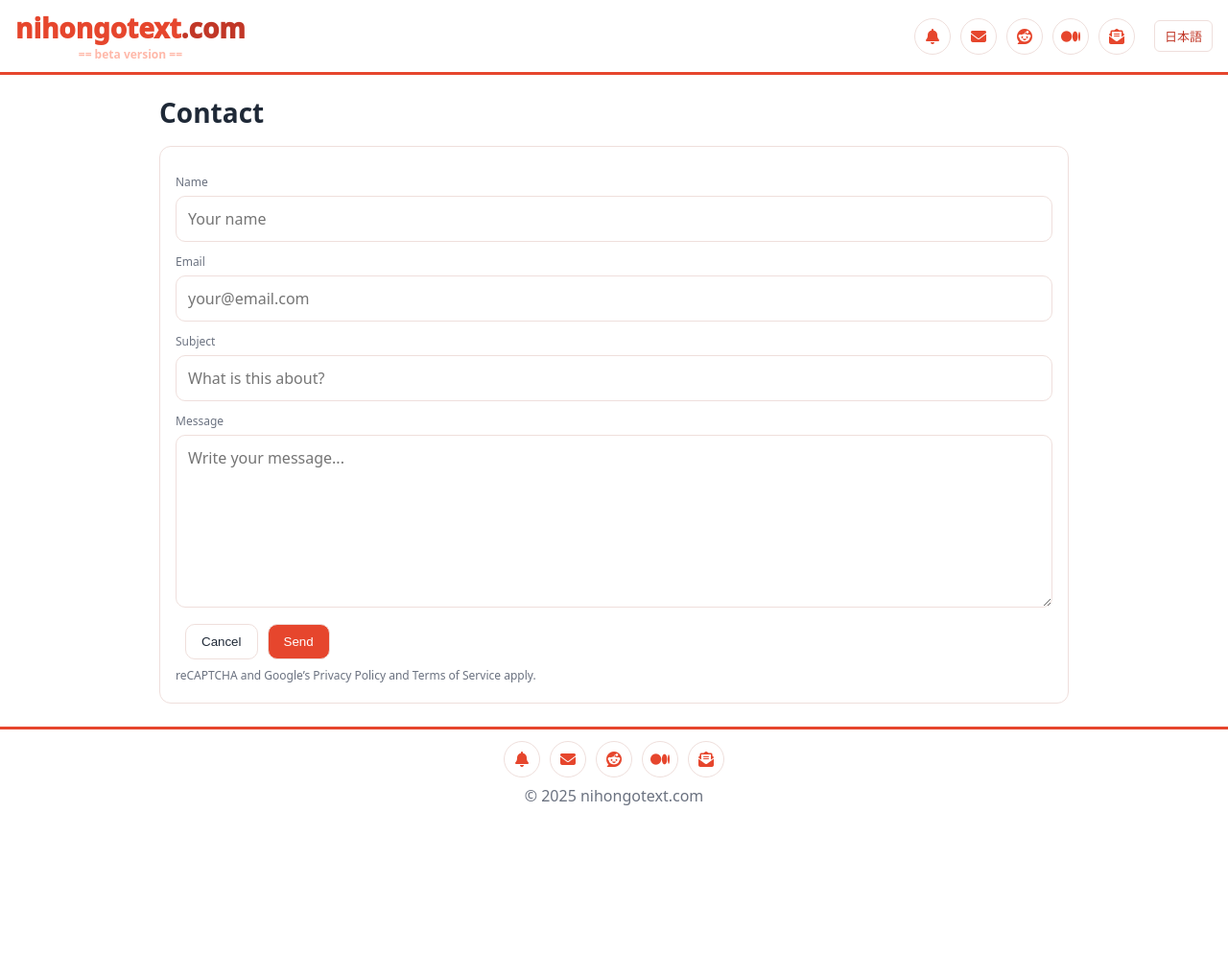
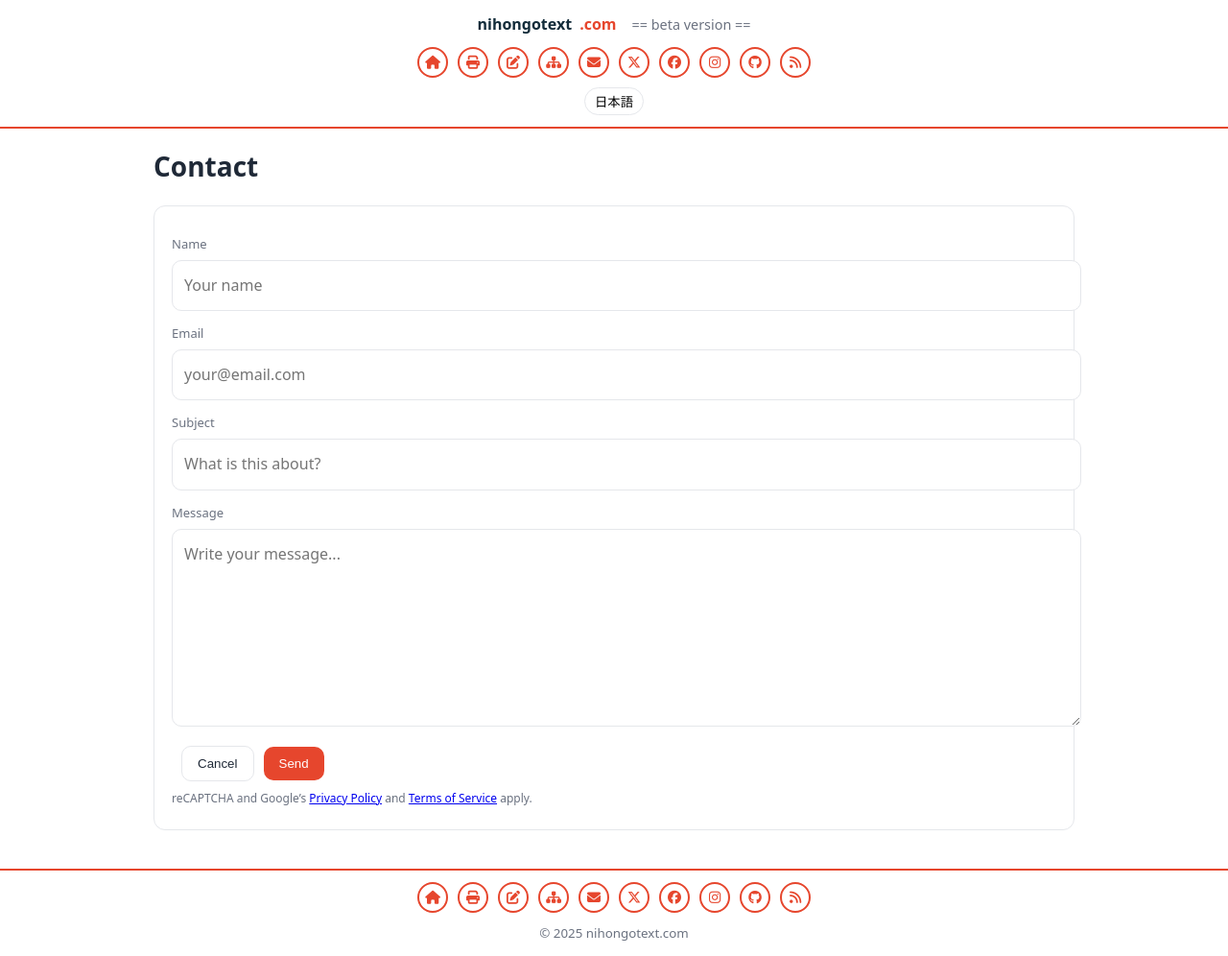
Before and after one commit to kuni92snow/nihongotext, a website: page inquiry/index.html in a window 1280 px wide. Shown: the whole page at 96% size. Before the commit the page ends 852 px from the top, so only its background shows below. Drawn offline with Linux system fonts and the light colour scheme.

Commit message:
Update index.html

```diff
--- a/inquiry/index.html
+++ b/inquiry/index.html
@@ -4,107 +4,52 @@
   <meta charset="utf-8" />
   <meta name="viewport" content="width=device-width,initial-scale=1" />
   <title>Contact | nihongotext.com</title>
+  <link rel="icon" href="/favicon.ico" />
+  <base href="/" />
   <meta name="color-scheme" content="light only" />
 
-  <!-- Font Awesome (icons) -->
-  <link rel="stylesheet" href="https://cdnjs.cloudflare.com/ajax/libs/font-awesome/6.5.1/css/all.min.css" crossorigin="anonymous" referrerpolicy="no-referrer" />
+  <!-- Font Awesome -->
+  <link rel="stylesheet"
+        href="https://cdnjs.cloudflare.com/ajax/libs/font-awesome/6.5.1/css/all.min.css"
+        crossorigin="anonymous" referrerpolicy="no-referrer" />
 
-  <!-- reCAPTCHA v2 (checkbox) -->
+  <!-- reCAPTCHA v2 -->
   <script src="https://www.google.com/recaptcha/api.js" async defer></script>
 
   <style>
     :root{
-      /* ブログ(index 35)に合わせたブランド色 */
-      --shu:#e6462d; --shu-deep:#c13727; --shu-tint:#fff2ef;
-      --shu-soft:#ffb9aa; --white:#fff; --ink:#1f2937; --muted:#6b7280; --border:#efdfdc;
+      --shu:#e6462d; --shu-deep:#c13727; --border:#e5e7eb; --ink:#1f2937; --muted:#6b7280;
     }
-    *{box-sizing:border-box}
-    html,body{margin:0;color:var(--ink);background:#fff;
-      font-family:system-ui,-apple-system,Segoe UI,Roboto,Helvetica,Arial,"Noto Sans JP","Yu Gothic",Meiryo,sans-serif}
-    a{color:inherit;text-decoration:none}
-
-    /* Header */
-    header{border-bottom:3px solid var(--shu);background:#fff}
-    .h-row{display:flex;align-items:center;justify-content:space-between;padding:10px 16px}
-    .brand{display:flex;flex-direction:column;gap:2px}
-    .brand-title{font-weight:980;font-size:28px;color:var(--shu)}
-    .brand-sub{color:var(--shu-soft);font-weight:700;font-size:12px;text-align:center}
-
-    .iconbar{display:flex;gap:10px;flex-wrap:wrap;justify-content:center}
-    .iconbar .tool{display:inline-flex;width:38px;height:38px;align-items:center;justify-content:center;
-      border-radius:50%;border:1px solid var(--border);background:#fff}
-    .iconbar .tool i{color:var(--shu)}
-    .iconbar .tool:hover{border-color:var(--shu)}
-
-    .lang-toggle{
-      margin-left:10px;
-      padding:6px 10px;
-      border:1px solid var(--border);
-      border-radius:6px;
-      background:#fff;
-      color:var(--shu-deep);
-      font-size:13px;
-      cursor:pointer;
-    }
-
-    /* Main */
-    main{max-width:980px;margin:20px auto;padding:0 16px}
+    body{margin:0;background:#fff;color:var(--ink);
+      font-family:system-ui,-apple-system,Segoe UI,Roboto,"Noto Sans JP","Yu Gothic",Meiryo,sans-serif;line-height:1.7}
+    main .wrap{max-width:960px;margin:auto;padding:16px}
     h1{font-size:28px;margin:0 0 16px}
-
-    .card{border:1px solid var(--border);border-radius:12px;background:#fff;padding:16px 16px 12px}
-    label{display:block;font-size:12px;color:var(--muted);margin:12px 0 6px}
-    input,textarea{width:100%;padding:12px 12px;border:1px solid var(--border);border-radius:10px;background:#fff;font:inherit}
+    .card{border:1px solid var(--border);border-radius:12px;background:#fff;padding:16px 18px 14px}
+    label{display:block;font-size:13px;color:var(--muted);margin:12px 0 6px}
+    input,textarea{width:100%;padding:12px;border:1px solid var(--border);border-radius:10px;background:#fff;font:inherit}
     textarea{min-height:180px;resize:vertical}
-
     .row{display:flex;gap:10px;align-items:center;margin-top:12px;flex-wrap:wrap}
-    .btn{padding:10px 16px;border:1px solid var(--border);border-radius:10px;background:var(--shu);color:#fff;cursor:pointer}
-    .btn.secondary{background:#fff;color:var(--ink)}
-    .note{font-size:12px;color:#6b7280;margin-top:8px}
+    .btn{padding:10px 16px;border-radius:10px;background:var(--shu);color:#fff;border:none;cursor:pointer}
+    .btn.secondary{background:#fff;color:var(--ink);border:1px solid var(--border)}
+    .note{font-size:12px;color:var(--muted);margin-top:8px}
     .msg-ok{color:#10b981;font-weight:700}
     .msg-ng{color:#ef4444;font-weight:700}
+    ruby{ruby-position:over;} rt{font-size:.65em;color:#6b7280;letter-spacing:0}
+  </style>
 
-    /* Footer */
-    footer{border-top:3px solid var(--shu);margin-top:24px;background:#fff}
-    .f-row{display:flex;flex-direction:column;gap:8px;align-items:center;justify-content:center;padding:12px 0}
-    .copy{color:#6b7280}
-
-    /* ふりがな */
-    ruby{ruby-position:over;}
-    rt{font-size:.65em;color:#6b7280;letter-spacing:0}
-  </style>
+  <!-- GA4 -->
+  <script async src="https://www.googletagmanager.com/gtag/js?id=G-9QSHWJE0HZ"></script>
+  <script>window.dataLayer=window.dataLayer||[];function gtag(){dataLayer.push(arguments);}gtag('js',new Date());gtag('config','G-9QSHWJE0HZ');</script>
 </head>
 <body>
-  <!-- Header -->
-  <header>
-    <div class="h-row">
-      <div class="brand">
-        <a href="/" aria-label="nihongotext.com">
-          <div class="brand-title">nihongotext<span style="color:var(--shu-deep)">.com</span></div>
-          <div class="brand-sub">== beta version ==</div>
-        </a>
-      </div>
+  <!-- 共通ヘッダー -->
+  <div id="header"></div>
 
-      <div style="display:flex;align-items:center;gap:10px">
-        <!-- top nav -->
-        <nav class="iconbar" aria-label="site tools">
-          <a class="tool" title="Blog" href="/blog/"><i class="fas fa-bell"></i></a>
-          <a class="tool" title="Contact" href="/inquiry/"><i class="fas fa-envelope"></i></a>
-          <a class="tool" title="Reddit" target="_blank" href="https://reddit.com/r/nihongotext"><i class="fab fa-reddit"></i></a>
-          <a class="tool" title="Medium" target="_blank" href="https://medium.com/@nihongotext"><i class="fab fa-medium"></i></a>
-          <a class="tool" title="Substack" target="_blank" href="https://substack.com/@nihongotext"><i class="fas fa-envelope-open-text"></i></a>
-        </nav>
-        <!-- Language toggle -->
-        <button class="lang-toggle" id="langBtn">日本語</button>
-      </div>
-    </div>
-  </header>
-
-  <!-- Main -->
   <main>
+    <div class="wrap">
       <h1 id="title" data-i18n="contact">Contact</h1>
 
       <section class="card" aria-labelledby="title">
-      <!-- 非表示 iframe（GAS 応答を画面遷移なしで受ける） -->
         <iframe name="submit_iframe" id="submit_iframe" style="display:none"></iframe>
 
         <form id="contactForm" target="submit_iframe" method="POST"
@@ -122,11 +67,9 @@
           <label for="message" id="lbMessage" data-i18n="message">Message</label>
           <textarea id="message" name="message" placeholder="Write your message..."></textarea>
 
-        <!-- reCAPTCHA トークン格納 -->
           <input type="hidden" id="token" name="token" />
 
           <div class="row">
-          <!-- v2 checkbox (サイトキーはそのまま使用) -->
             <div class="g-recaptcha" data-sitekey="6LcRKvArAAAAAFVmY21y9o_hwTszHwzp3bgRXtBV"></div>
             <button type="button" class="btn secondary" id="btnCancel" data-i18n="cancel">Cancel</button>
             <button type="submit" class="btn" id="btnSend" data-i18n="send">Send</button>
@@ -140,130 +83,95 @@
           <div class="note" id="msg" aria-live="polite"></div>
         </form>
       </section>
+    </div>
   </main>
 
-  <!-- Footer -->
-  <footer>
-    <div class="f-row">
-      <div class="iconbar">
-        <a class="tool" title="Blog" href="/blog/"><i class="fas fa-bell"></i></a>
-        <a class="tool" title="Contact" href="/inquiry/"><i class="fas fa-envelope"></i></a>
-        <a class="tool" title="Reddit" target="_blank" href="https://reddit.com/r/nihongotext"><i class="fab fa-reddit"></i></a>
-        <a class="tool" title="Medium" target="_blank" href="https://medium.com/@nihongotext"><i class="fab fa-medium"></i></a>
-        <a class="tool" title="Substack" target="_blank" href="https://substack.com/@nihongotext"><i class="fas fa-envelope-open-text"></i></a>
-      </div>
-      <div class="copy">© 2025 nihongotext.com</div>
-    </div>
-  </footer>
+  <!-- 共通フッター -->
+  <div id="footer"></div>
 
-  <!-- Language / i18n （英語 or 日本語+ふりがな の排他表示） -->
+  <!-- 言語切替 -->
   <script>
     const dict = {
       en: {
-        contact: "Contact", name: "Name", email: "Email", subject: "Subject", message: "Message",
-        cancel: "Cancel", send: "Send", btn: "日本語",
-        placeholders: { name:"Your name", email:"your@email.com", subject:"What is this about?", message:"Write your message..." },
-        sentok: "Your message has been sent. Thank you!",
-        sentng: "Failed to send. Please try again later.",
-        need: "Please check the reCAPTCHA box."
+        contact:"Contact",name:"Name",email:"Email",subject:"Subject",message:"Message",
+        cancel:"Cancel",send:"Send",btn:"日本語",
+        placeholders:{name:"Your name",email:"your@email.com",subject:"What is this about?",message:"Write your message..."},
+        sentok:"Your message has been sent. Thank you!",
+        sentng:"Failed to send. Please try again later.",
+        need:"Please check the reCAPTCHA box."
       },
-      ja: {
-        // 見出しやラベルはルビ入り HTML を流し込む
-        contact: "<ruby><rb>お問い合わせ</rb><rt>おといあわせ</rt></ruby>",
-        name: "<ruby><rb>お名前</rb><rt>おなまえ</rt></ruby> / Name",
+      ja:{
+        contact:"<ruby><rb>お問い合わせ</rb><rt>おといあわせ</rt></ruby>",
+        name:"<ruby><rb>お名前</rb><rt>おなまえ</rt></ruby> / Name",
         email:"<ruby><rb>メール</rb><rt>めーる</rt></ruby> / Email",
         subject:"<ruby><rb>件名</rb><rt>けんめい</rt></ruby> / Subject",
         message:"<ruby><rb>メッセージ</rb><rt>めっせーじ</rt></ruby> / Message",
         cancel:"<ruby><rb>キャンセル</rb><rt>きゃんせる</rt></ruby>",
         send:"<ruby><rb>送信</rb><rt>そうしん</rt></ruby>",
         btn:"English",
-        placeholders: { name:"おなまえ", email:"your@email.com", subject:"ご用件", message:"メッセージを入力してください" },
+        placeholders:{name:"おなまえ",email:"your@email.com",subject:"ご用件",message:"メッセージを入力してください"},
         sentok:"<ruby><rb>送信</rb><rt>そうしん</rt></ruby>しました。ありがとうございます。",
-        sentng:"<ruby><rb>送信</rb><rt>そうしん</rt></ruby>に<ruby><rb>失敗</rb><rt>しっぱい</rt></ruby>しました。<ruby><rb>時間</rb><rt>じかん</rt></ruby>をおいてお<ruby><rb>試</rb><rt>ため</rt></ruby>しください。",
+        sentng:"<ruby><rb>送信</rb><rt>そうしん</rt></ruby>に<ruby><rb>失敗</rb><rt>しっぱい</rt></ruby>しました。時間をおいてお試しください。",
         need:"reCAPTCHA をチェックしてください。"
       }
     };
 
-    const params = new URL(location.href).searchParams;
-    let lang = (params.get('lang') === 'ja') ? 'ja' : 'en';
-    const els = {
-      title: document.getElementById('title'),
-      lbName: document.getElementById('lbName'),
-      lbEmail: document.getElementById('lbEmail'),
-      lbSubject: document.getElementById('lbSubject'),
-      lbMessage: document.getElementById('lbMessage'),
-      btnCancel: document.getElementById('btnCancel'),
-      btnSend: document.getElementById('btnSend'),
-      name: document.getElementById('name'),
-      email: document.getElementById('email'),
-      subject: document.getElementById('subject'),
-      message: document.getElementById('message'),
-      msg: document.getElementById('msg'),
-      langBtn: document.getElementById('langBtn'),
-    };
+    const params=new URL(location.href).searchParams;
+    let lang=(params.get('lang')==='ja')?'ja':'en';
+    const els={title:document.getElementById('title'),lbName:lbName,lbEmail:lbEmail,lbSubject:lbSubject,
+      lbMessage:lbMessage,btnCancel:btnCancel,btnSend:btnSend,name:name,email:email,subject:subject,
+      message:message,msg:msg,langBtn:null};
 
     function applyLang(){
-      const t = dict[lang];
-      document.documentElement.lang = (lang === 'ja') ? 'ja' : 'en';
-      // テキスト切替（日本語は HTML ルビを適用）
-      els.title.innerHTML     = (lang==='ja') ? t.contact : t.contact;
-      els.lbName.innerHTML    = (lang==='ja') ? t.name    : t.name;
-      els.lbEmail.innerHTML   = (lang==='ja') ? t.email   : t.email;
-      els.lbSubject.innerHTML = (lang==='ja') ? t.subject : t.subject;
-      els.lbMessage.innerHTML = (lang==='ja') ? t.message : t.message;
-      els.btnCancel.innerHTML = (lang==='ja') ? t.cancel  : t.cancel;
-      els.btnSend.innerHTML   = (lang==='ja') ? t.send    : t.send;
-      // placeholder
-      els.name.placeholder    = t.placeholders.name;
-      els.email.placeholder   = t.placeholders.email;
-      els.subject.placeholder = t.placeholders.subject;
-      els.message.placeholder = t.placeholders.message;
-      // ボタン表示
-      els.langBtn.textContent = t.btn;
-      // URL の lang を維持
-      const url = new URL(location.href); url.searchParams.set('lang', lang); history.replaceState(null,'',url);
+      const t=dict[lang];
+      document.documentElement.lang=(lang==='ja')?'ja':'en';
+      els.title.innerHTML=t.contact;
+      els.lbName.innerHTML=t.name;els.lbEmail.innerHTML=t.email;
+      els.lbSubject.innerHTML=t.subject;els.lbMessage.innerHTML=t.message;
+      els.btnCancel.innerHTML=t.cancel;els.btnSend.innerHTML=t.send;
+      els.name.placeholder=t.placeholders.name;
+      els.email.placeholder=t.placeholders.email;
+      els.subject.placeholder=t.placeholders.subject;
+      els.message.placeholder=t.placeholders.message;
+      const btn=document.getElementById('langBtn');if(btn)btn.textContent=t.btn;
     }
 
-    els.langBtn.addEventListener('click', ()=>{ lang = (lang==='en') ? 'ja' : 'en'; applyLang(); });
+    function initLang(){
+      const btn=document.getElementById('langBtn');
+      if(btn){btn.addEventListener('click',()=>{lang=(lang==='en')?'ja':'en';applyLang();});}
       applyLang();
+    }
 
-    // ===== 送信制御（ok_ver と同じ iframe 方式、reCAPTCHA 必須） =====
-    const form = document.getElementById('contactForm');
-    const iframe = document.getElementById('submit_iframe');
-    const btnSend = document.getElementById('btnSend');
-    const btnCancel = document.getElementById('btnCancel');
-
-    iframe.addEventListener('load', () => {
-      const t = dict[lang];
-      btnSend.disabled = false;
-      els.msg.innerHTML = t.sentok;
-      els.msg.className = 'note msg-ok';
+    const form=document.getElementById('contactForm');
+    const iframe=document.getElementById('submit_iframe');
+    iframe.addEventListener('load',()=>{
+      const t=dict[lang];
+      els.msg.innerHTML=t.sentok;
+      els.msg.className='note msg-ok';
       form.reset();
-      if (window.grecaptcha) grecaptcha.reset();
+      if(window.grecaptcha)grecaptcha.reset();
     });
 
-    form.addEventListener('submit', (ev) => {
-      const t = dict[lang];
-      const token = window.grecaptcha ? grecaptcha.getResponse() : '';
-      if (!token){
-        ev.preventDefault();
-        els.msg.innerHTML = t.need;
-        els.msg.className = 'note msg-ng';
-        return;
-      }
-      document.getElementById('token').value = token;
-      btnSend.disabled = true;
-      els.msg.textContent = '';
-      els.msg.className = 'note';
-      // 以降はブラウザがそのままクロスオリジン POST（CORS不要）
+    form.addEventListener('submit',ev=>{
+      const t=dict[lang];
+      const token=window.grecaptcha?grecaptcha.getResponse():'';
+      if(!token){ev.preventDefault();els.msg.innerHTML=t.need;els.msg.className='note msg-ng';return;}
+      document.getElementById('token').value=token;
+      els.msg.textContent='';els.msg.className='note';
     });
 
-    btnCancel.addEventListener('click', ()=>{
-      form.reset();
-      els.msg.textContent='';
-      els.msg.className='note';
-      if (window.grecaptcha) grecaptcha.reset();
+    document.getElementById('btnCancel').addEventListener('click',()=>{
+      form.reset();els.msg.textContent='';els.msg.className='note';
+      if(window.grecaptcha)grecaptcha.reset();
     });
+
+    // 共通ヘッダー／フッターをロード
+    (async()=>{
+      const [h,f]=await Promise.all([fetch('/partials/header.html'),fetch('/partials/footer.html')]);
+      document.getElementById('header').innerHTML=await h.text();
+      document.getElementById('footer').innerHTML=await f.text();
+      initLang();
+    })();
   </script>
 </body>
 </html>
```
Lines whose indentation alone changed are shown as unchanged.
